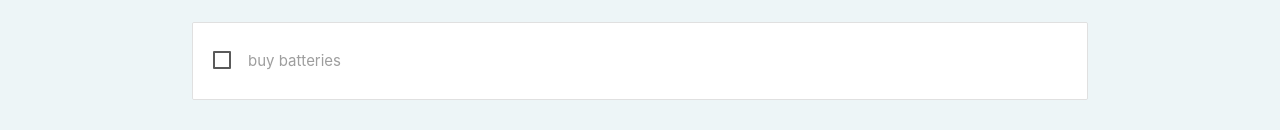
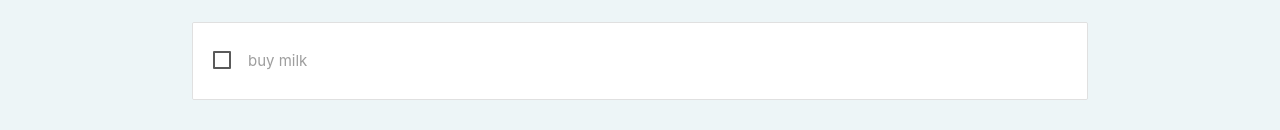
Before and after one commit to whichmann/react-todo, a React (Create React App) app: page / in a window 1280 px wide. Shown: the part 317-447 px from the top of the page. Built offline with nearby package versions, Linux system fonts and the light colour scheme.

Commit message:
hooks > components

```diff
--- a/src/App.js
+++ b/src/App.js
@@ -8,7 +8,7 @@ import Contact from "./components/Contact";
 import Caller from "./components/Caller";
 
 function App() {
-  const [todos, setTodos] = useState([{ id: 0, content: "buy batteries" }]);
+  const [todos, setTodos] = useState([{ id: 0, content: "buy milk" }]);
 
   const deleteTodo = todoId => {
     setTodos(todos.filter(todo => {
```
